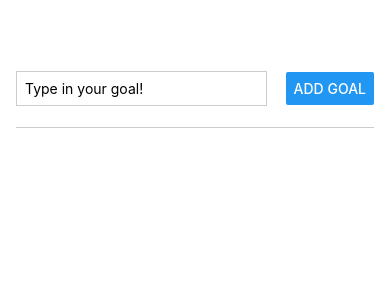
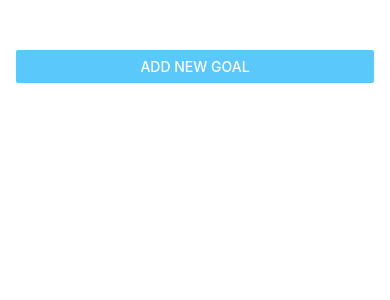
Before and after one commit to aaronjpark/GoalTracker, a React Native app: screen / in a window 390 px wide. Shown: the top 300 px of the page. Built offline with nearby package versions, Linux system fonts and the light colour scheme.

Commit message:
Add modal for GoalInput

```diff
--- a/App.js
+++ b/App.js
@@ -1,11 +1,16 @@
-import { useState } from "react";
-import { StyleSheet, View, FlatList } from "react-native";
+import { use, useState } from "react";
+import { StyleSheet, View, FlatList, Button } from "react-native";
 
 import GoalItem from "./components/GoalItem";
 import GoalInput from "./components/GoalInput";
 
 export default function App() {
+  const [modalIsVisible, setModalIsVisible] = useState(false);
   const [courseGoals, setCourseGoals] = useState([]);
+
+  function startAddGoalHandler() {
+    setModalIsVisible(true);
+  }
 
   function addGoalHandler(enteredGoalText) {
     setCourseGoals((currentCourseGoals) => [
@@ -22,7 +27,12 @@
 
   return (
     <View style={styles.appContainer}>
-      <GoalInput onAddGoal={addGoalHandler} />
+      <Button
+        title="Add New Goal"
+        color="#5AC8FA"
+        onPress={startAddGoalHandler}
+      />
+      {modalIsVisible && <GoalInput visible={modalIsVisible} onAddGoal={addGoalHandler} />}
       <View style={styles.goalsContainer}>
         <FlatList
           data={courseGoals}
--- a/components/GoalInput.js
+++ b/components/GoalInput.js
@@ -1,6 +1,6 @@
 import { StyleSheet } from "react-native";
-import { useState } from "react"
-import { View, TextInput, Button } from "react-native";
+import { useState } from "react";
+import { View, TextInput, Button, Modal } from "react-native";
 
 function GoalInput(props) {
   const [enteredGoalText, setEnteredGoalText] = useState("");
@@ -15,6 +15,7 @@
   }
 
   return (
+    <Modal visible={props.visible} animationType="slide">
       <View style={styles.inputContainer}>
         <TextInput
           style={styles.textInput}
@@ -24,6 +25,7 @@
         />
         <Button title="Add Goal" onPress={addGoalHandler} />
       </View>
+    </Modal>
   );
 }
 
```
Lines whose indentation alone changed are shown as unchanged.
